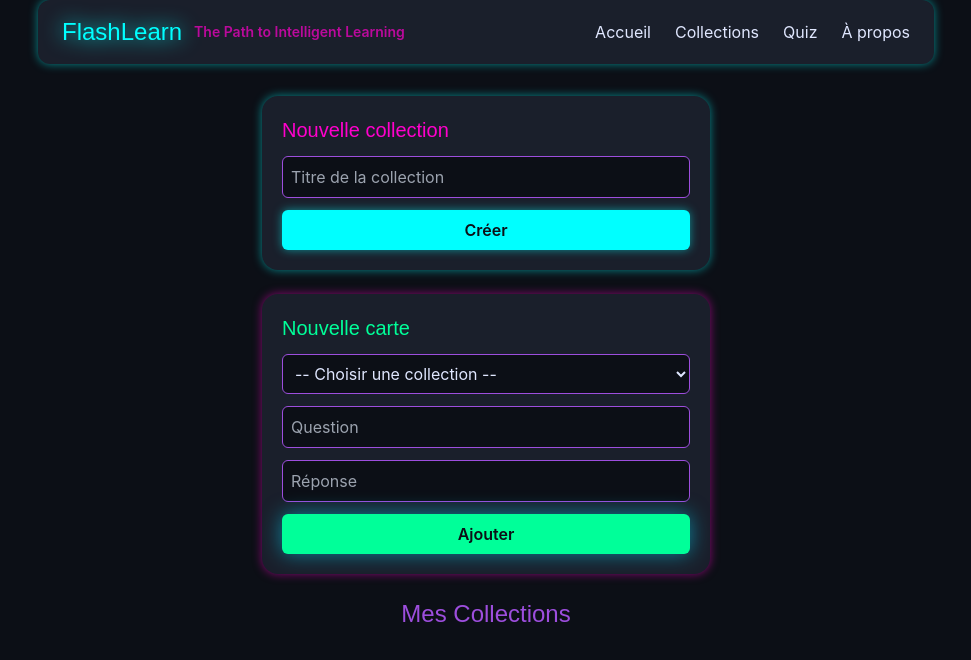
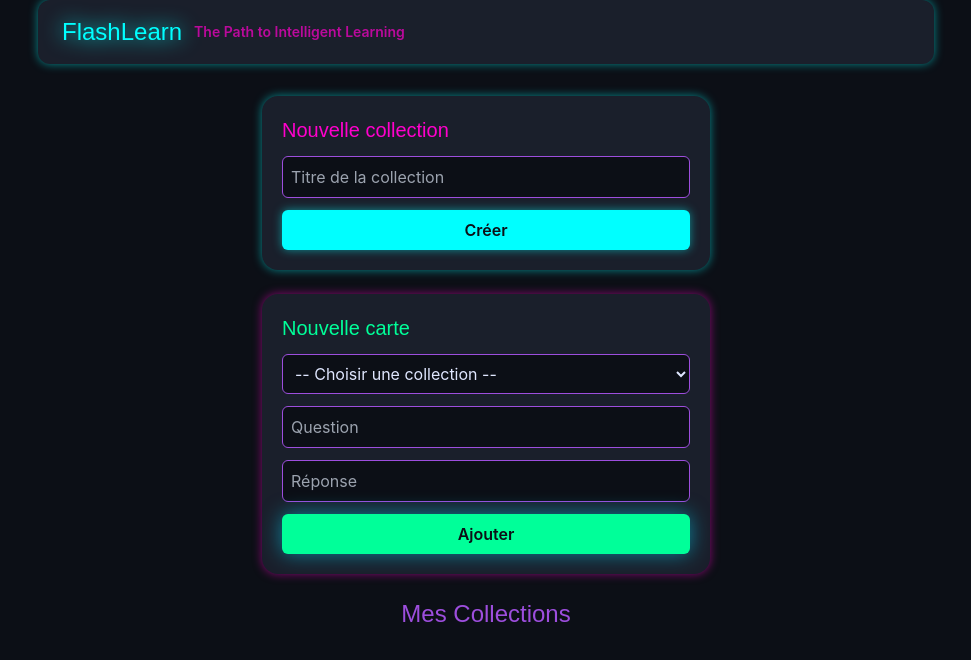
Before and after one commit to DIRECT0R-ctrl/flashlearn, a website: page flashcards.html in a window 1280 px wide. Shown: the whole page, without its empty margins (154-1125 px from the left). Drawn offline with nearby package versions, Linux system fonts and the light colour scheme; files that its build step writes are made by us from their sources.

Commit message:
correction

```diff
--- a/flashcards.html
+++ b/flashcards.html
@@ -23,13 +23,11 @@
         </span>
       </div>
 
-
-      <div class="hidden md:flex items-center space-x-6 text-aymane-text font-ay-clean">
-        <a href="index.html" class="hover:text-aymane-cyan transition">Accueil</a>
-        <a href="collections.html" class="hover:text-aymane-cyan transition">Collections</a>
+      <!-- <div class="hidden md:hidden flex items-center space-x-6 justify-between text-aymane-text font-ay-clean">
+        <a href="index.html" class="text-aymane-cyan transition">Accueil</a>
+        <a href="flashcards.html" class="hover:text-aymane-cyan transition">Collections</a>
         <a href="quiz.html" class="hover:text-aymane-cyan transition">Quiz</a>
-        <a href="about.html" class="hover:text-aymane-cyan transition">À propos</a>
-      </div>
+      </div> -->
 
 
       <button id="menu-btn" class="md:hidden text-aymane-cyan text-3xl focus:outline-none">
@@ -38,11 +36,10 @@
     </nav>
 
 
-    <div id="mobile-menu" class="hidden md:hidden bg-aymane-gray shadow-ay-cyber px-6 py-4 space-y-3 mt-2 rounded-xl">
-      <a href="index.html" class="block text-aymane-text hover:text-aymane-cyan transition">Accueil</a>
-      <a href="collections.html" class="block text-aymane-text hover:text-aymane-cyan transition">Collections</a>
+     <div id="mobile-menu" class="hidden md:hidden flex bg-aymane-gray shadow-ay-cyber px-6 py-4 justify-between space-y-8 mt-2 rounded-xl">
+      <a href="index.html" class="block text-aymane-text text-aymane-cyan transition">Accueil</a>
+      <a href="flashcards.html" class="block text-aymane-text hover:text-aymane-cyan transition">Collections</a>
       <a href="quiz.html" class="block text-aymane-text hover:text-aymane-cyan transition">Quiz</a>
-      <a href="about.html" class="block text-aymane-text hover:text-aymane-cyan transition">À propos</a>
     </div>
 
     <script>
```
